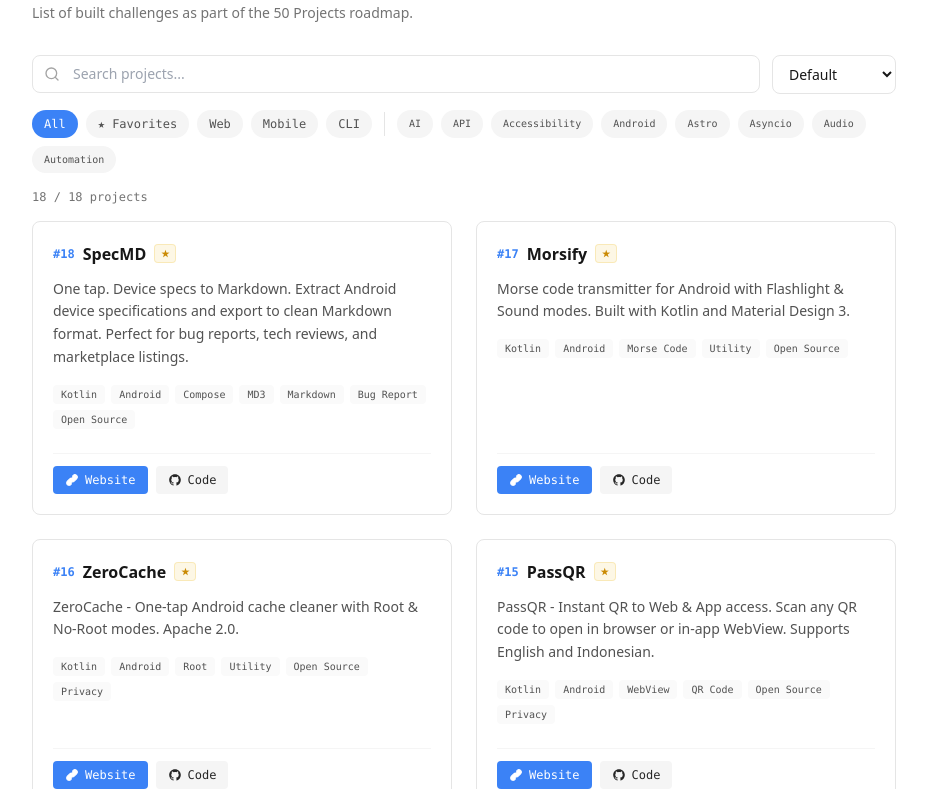
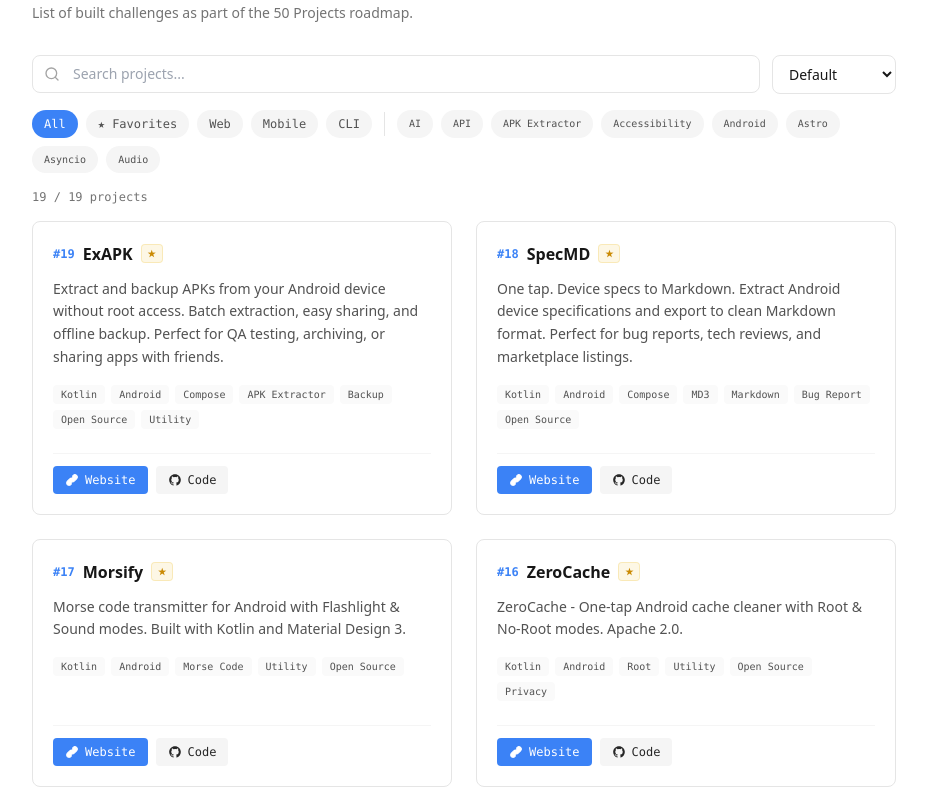
Before and after one commit to Curzyori/Portofolio-Clean, a Next.js app: page / in a window 1280 px wide. Shown: the part 1591-2380 px from the top of the page, without its empty margins (176-1103 px from the left). Built offline with nearby package versions, Linux system fonts and the light colour scheme; no server answers.

Commit message:
project 19/50: add ExAPK to projects list

```diff
--- a/src/app/links.ts
+++ b/src/app/links.ts
@@ -105,6 +105,21 @@
     id: "projects",
     title: "Projects",
     items: [
+      {
+        id: "ex-apk",
+        projectNumber: "#19",
+        label: "ExAPK",
+        description: {
+          en: "Extract and backup APKs from your Android device without root access. Batch extraction, easy sharing, and offline backup. Perfect for QA testing, archiving, or sharing apps with friends.",
+          id: "Ekstrak dan backup APK dari perangkat Android tanpa akses root. Ekstraksi batch, berbagi mudah, dan cadangan offline. Cocok untuk testing QA, arsip, atau berbagi aplikasi dengan teman."
+        },
+        isFavorite: true,
+        tags: ["Kotlin", "Android", "Compose", "APK Extractor", "Backup", "Open Source", "Utility"],
+        links: [
+          { type: "web", url: "https://ex-apk.curzy.dev/" },
+          { type: "repo", url: "https://github.com/Curzyori/ex-apk" }
+        ]
+      },
       {
         id: "spec-md",
         projectNumber: "#18",
```
